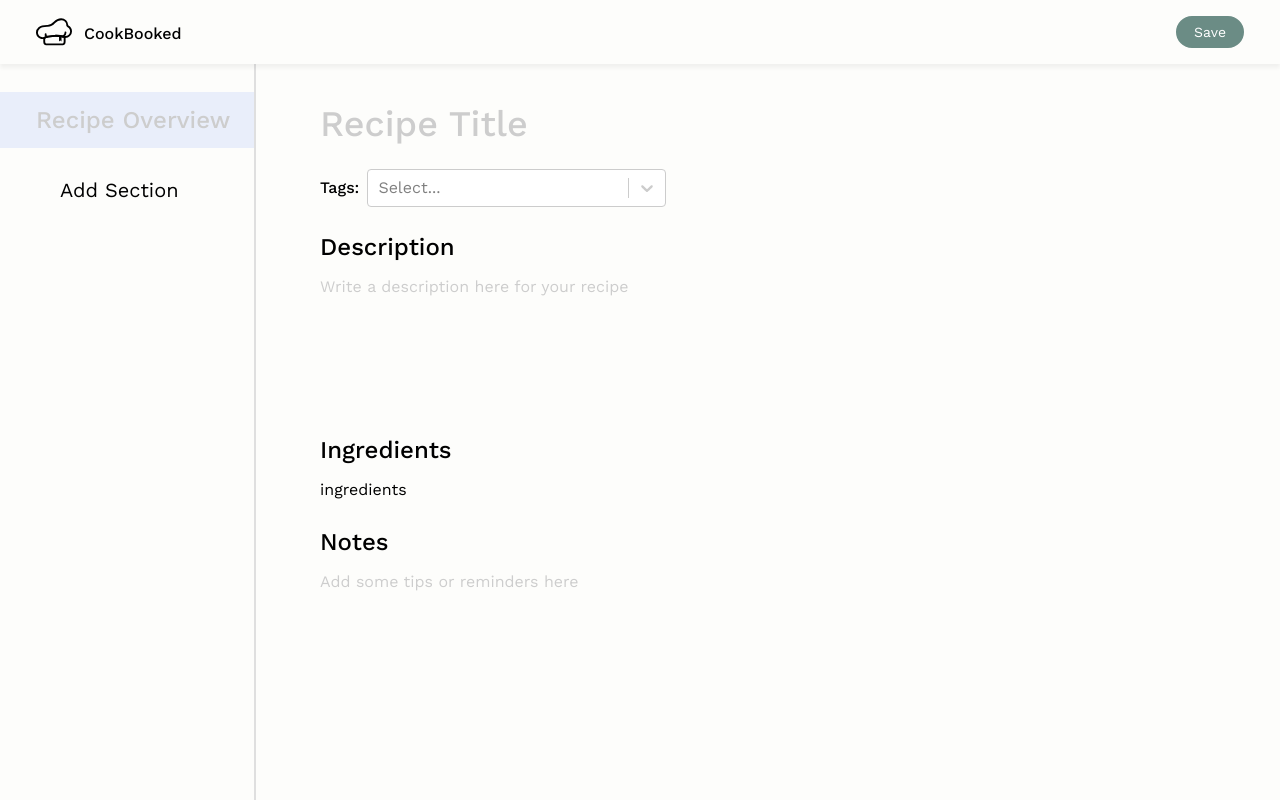
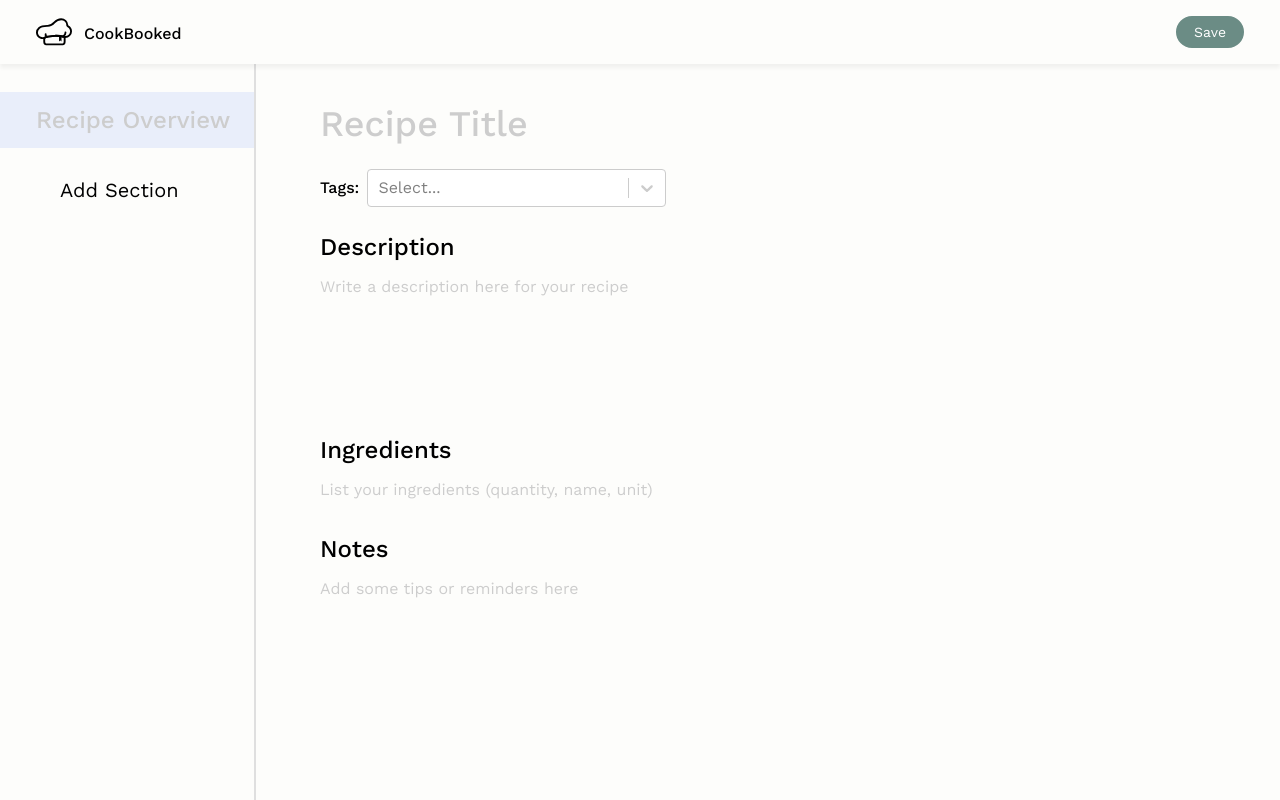
Before and after one commit to syzhao53/cookbooked-personal, a Next.js app in the folder cookbooked/: page /create in a window 1280 px wide. Built offline with nearby package versions, Linux system fonts and the light colour scheme; some icons are missing.

Commit message:
ingredients intro setup

```diff
--- a/cookbooked/components/EditIntro.js
+++ b/cookbooked/components/EditIntro.js
@@ -8,10 +8,11 @@ import Select from 'react-select'
 
 
 
-const EditIntro = ({descrip, setDescrip, notes, setNotes, title, setTitle}) => {
+const EditIntro = ({descrip, setDescrip, allIngreds, setAllIngreds, notes, setNotes, title, setTitle}) => {
   const defaultTitle = 'Recipe Title'
   const defaultDescrip = 'Write a description here for your recipe'
   const defaultNotes = 'Add some tips or reminders here'
+  const defaultIngreds = 'List your ingredients (quantity, name, unit)'
 
   const [tags, setTags] = useState([])
   const [recipeInfo, setRecipeInfo] = useState({title: title})
@@ -72,7 +73,9 @@ const EditIntro = ({descrip, setDescrip, notes, setNotes, title, setTitle}) => {
         <div className="mb-6">
           <SubHeading>Ingredients</SubHeading>
           {/* TODO: write ingredients adding (quant, name, unit?) */}
-          ingredients
+          {allIngreds.map((ingred, idx) => (
+            <Input prop={allIngreds[idx]} setProp={setAllIngreds} defaultText={defaultIngreds} textType="base"/>
+          ))}
         </div>
         <div className="mb-6">
           <SubHeading>Notes</SubHeading>
--- a/cookbooked/pages/create.js
+++ b/cookbooked/pages/create.js
@@ -26,10 +26,14 @@ const CreateRecipe = ({}) => {
   const defaultNotes = 'Add some tips or reminders here'
   const defaultStep = 'Write a step for your recipe'
   const defaultTime = '00'
+  const defaultIngreds = 'List your ingredients (quantity, name, unit)'
 
+  // how to handle ingreds prop -> shared across EditIntro and EditBody
+  // (no, should be accessed by both but separate since EditBody splits by step)
   const [descrip, setDescrip] = useState(defaultDescrip)
   const [notes, setNotes] = useState(defaultNotes)
   const [sections, setSections] = useState([title])
+  const [allIngreds, setAllIngreds] = useState([defaultIngreds])
 
   // TODO:  generate unique key -> or is it somewhere else, does each step's text need it's own key
   const [newSteps, setNewSteps] = useState([{text: [defaultStep],
@@ -53,7 +57,7 @@ const CreateRecipe = ({}) => {
 
         <div className="w-screen lg:w-4/5 mt-10 px-8 lg:px-16 lg:ml-[20%]">
           {editingSection == 0 ? <EditIntro
-          descrip={descrip} setDescrip={setDescrip}
+          descrip={descrip} setDescrip={setDescrip} allIngreds= {allIngreds} setAllIngreds={setAllIngreds}
           notes={notes} setNotes={setNotes} title={title} setTitle={setTitle} />
           : <EditBody sections={sections} setSections={setSections} editingSection={editingSection} newSteps={newSteps}
             setNewSteps={setNewSteps} notes={notes} setNotes={setNotes}/>}
```
